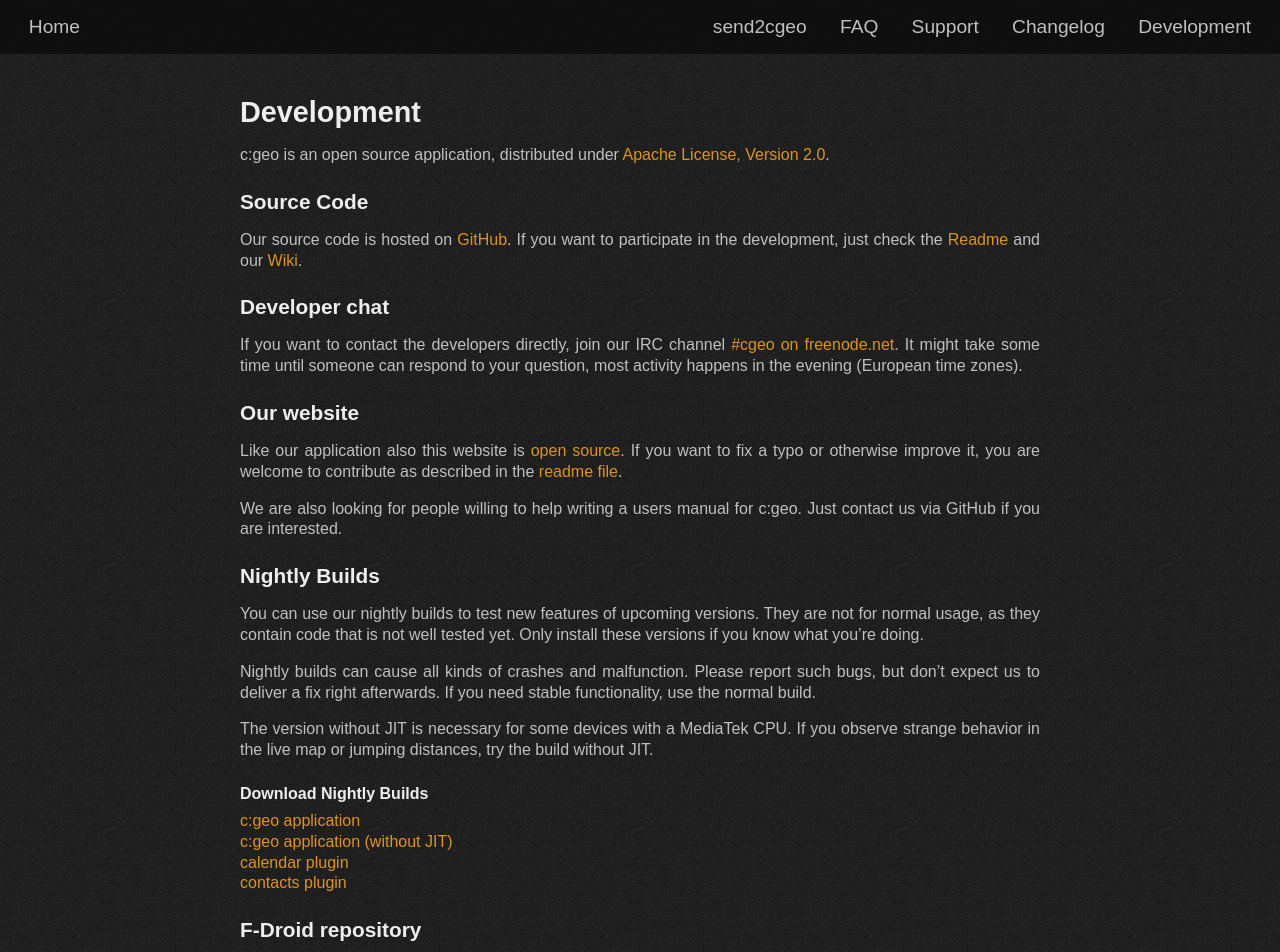
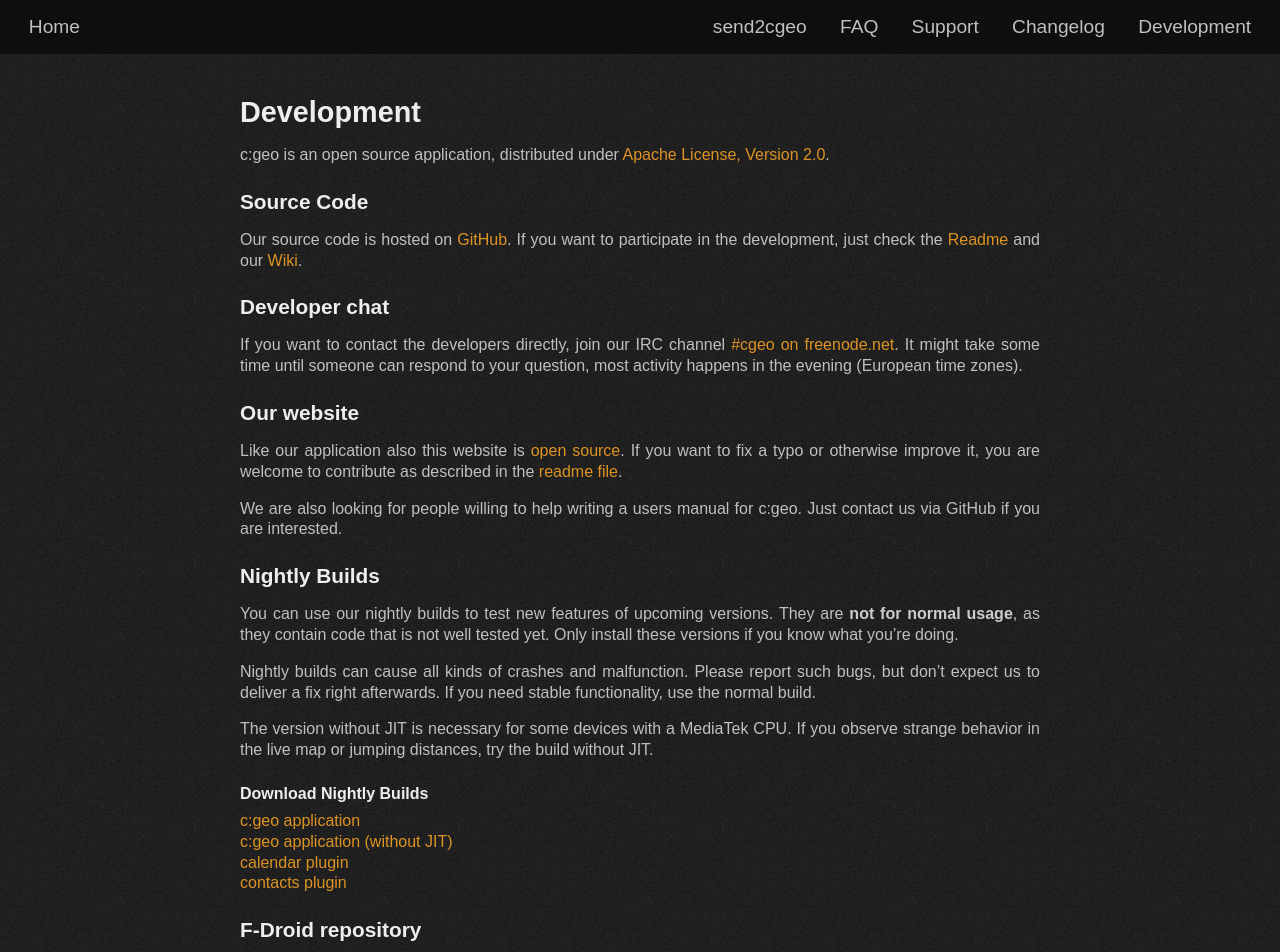
Before and after one commit to cgeo/cgeo.github.io, a Jekyll site: the page built from development.md, in a window 1280 px wide. Shown: the top 952 px of the page. Built offline with Jekyll 4.4.1, drawn with Linux system fonts in a browser that asks for light colours; some web fonts are replaced.

Commit message:
Add CSS for strong, em and hr

```diff
--- a/_sass/base.scss
+++ b/_sass/base.scss
@@ -154,6 +154,25 @@
         color: #dd9324;
 
         &:hover { color: #7abf47; }
+    }
+
+    strong {
+        font-weight: bold;
+        color: #cccccc;
+    }
+
+    em {
+        font-style: italic;
+    }
+
+    hr {
+        border: 0;
+        height: 1px;
+        background: #888;
+        background-image: linear-gradient(to right, #333, #888, #333);
+        display: block;
+        visibility: visible;
+        margin: 2em 0;
     }
 }
 
```
